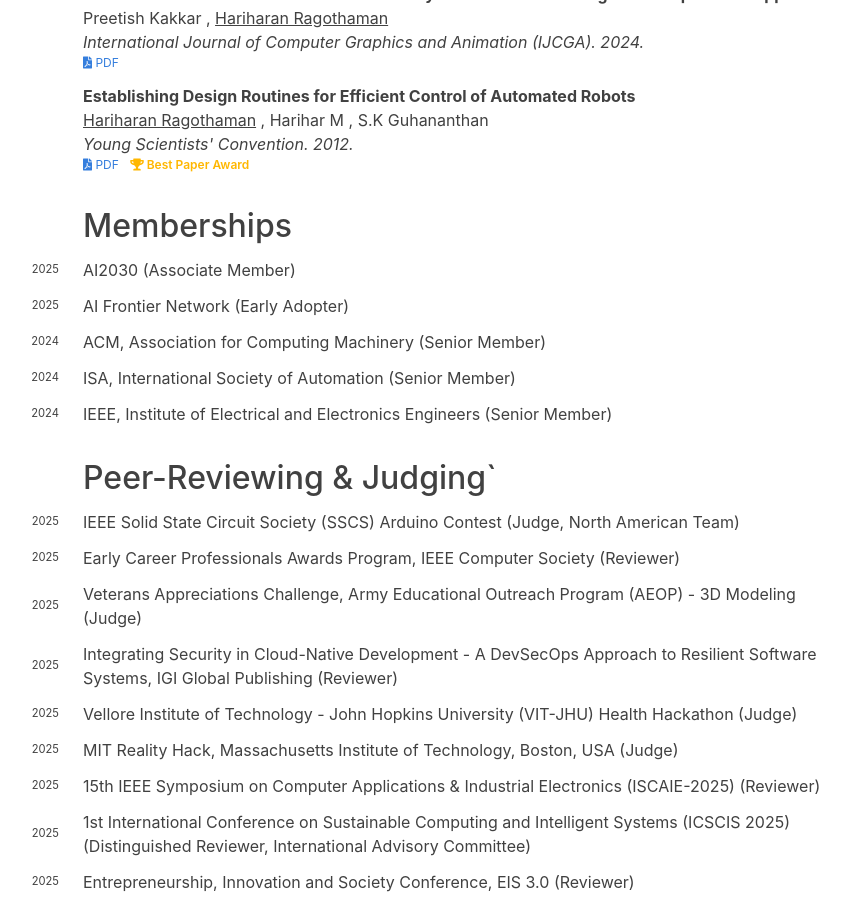
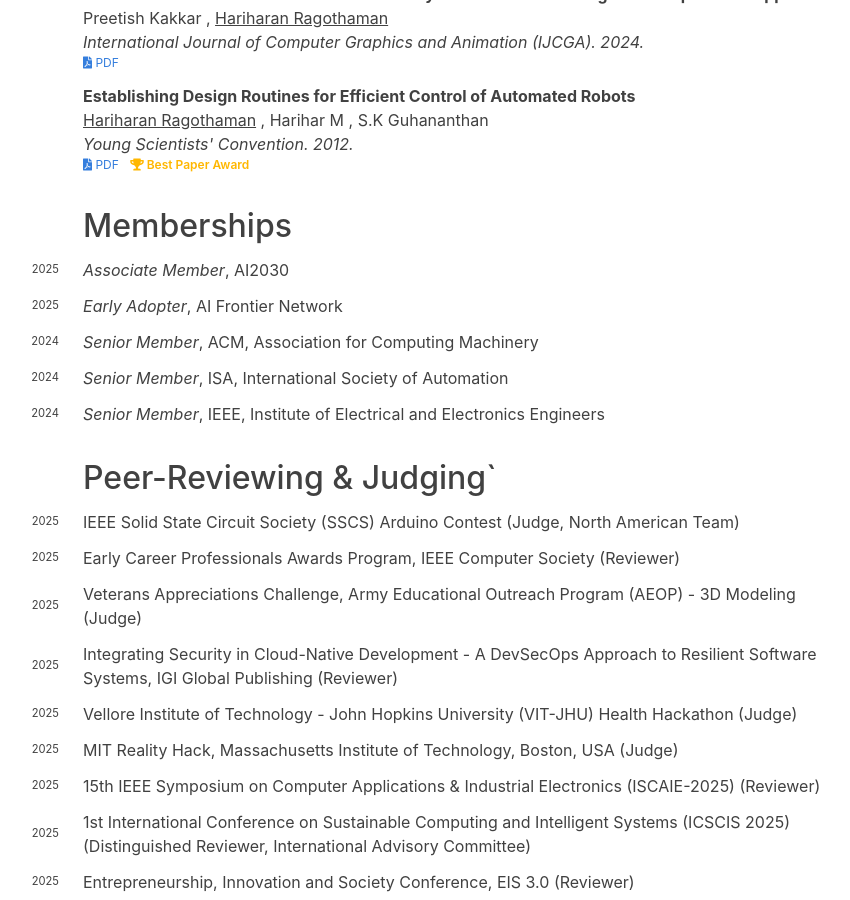
Before and after one commit to hariharanragothaman/hariharanragothaman.github.io, a Jekyll site: the page built from cv.md, in a window 1280 px wide and 900 px high, scrolled down 2510 px. Shown: the whole window, without its empty margins (249-1099 px from the left). Built offline with Jekyll 4.4.1, drawn with Linux system fonts in a browser that asks for light colours; nearby versions of some CDN libraries; some web fonts are replaced.

Commit message:
Polishes and Updates

```diff
--- a/_includes/cv/membership.html
+++ b/_includes/cv/membership.html
@@ -3,6 +3,6 @@
     {{ include.membership.year }}
 </div>
 <div>
-    {{ include.membership.institution }} ({{ include.membership.position }})
+    <em>{{ include.membership.position }}</em>, {{ include.membership.institution }}
 </div>
 <div class="cv-spacer"></div>
```
